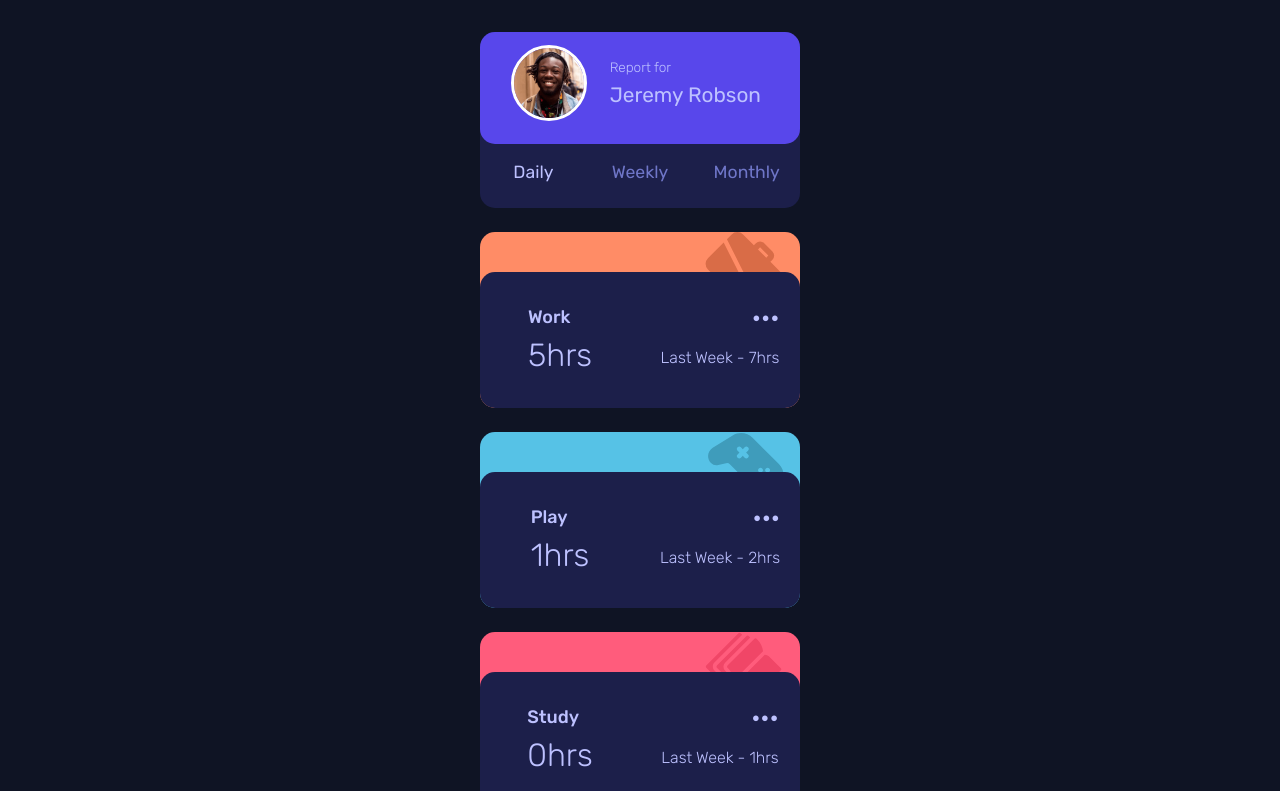
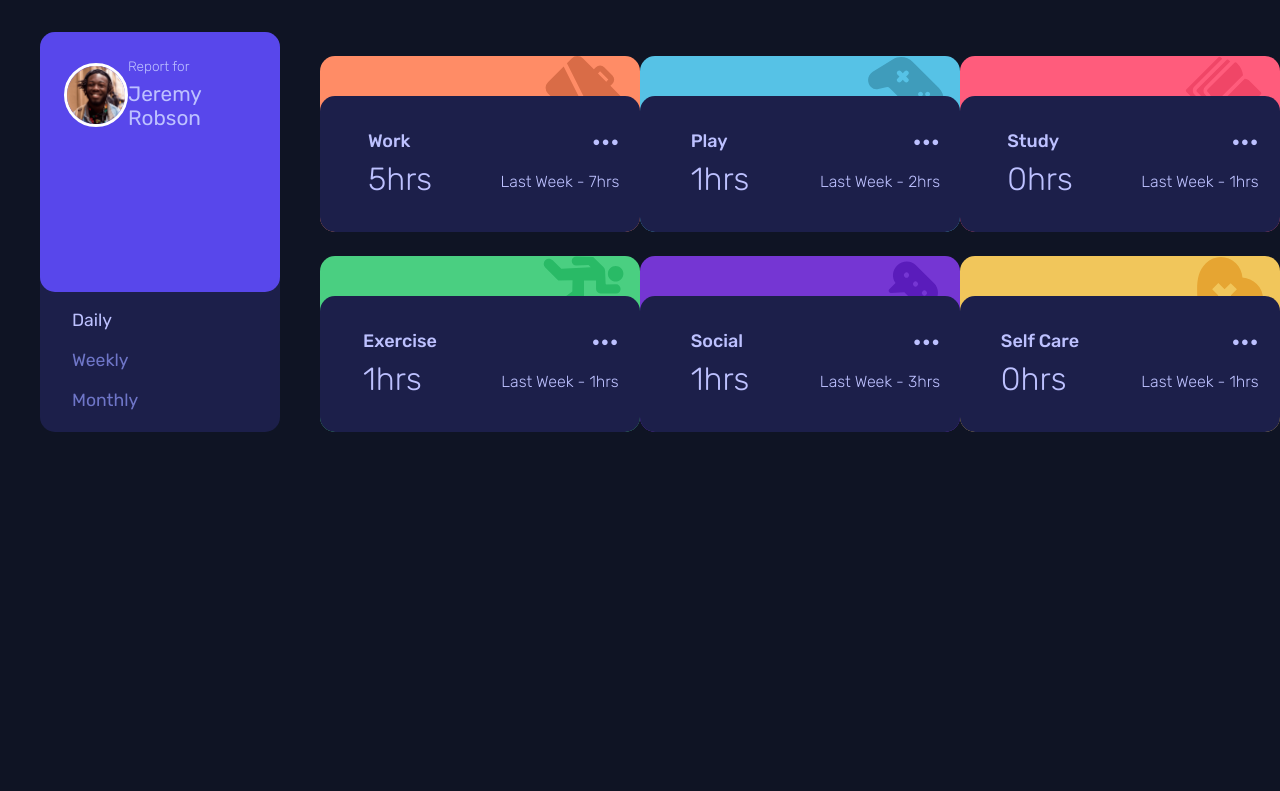
Before and after one commit to the-rabblerouser/Time-tracking-dashboard, a Next.js app: page / in a window 1280 px wide. Shown: the top 791 px of the page. Built offline with nearby package versions, Linux system fonts and the light colour scheme.

Commit message:
container grid set up for user and stats

```diff
--- a/lib/styled-components/UserProfile.styled.js
+++ b/lib/styled-components/UserProfile.styled.js
@@ -5,6 +5,11 @@ export const UserContainer = styled.div`
 	height: 11rem;
 	width: 20rem;
 	border-radius: 15px;
+
+	@media (min-width: 500px) {
+		height: 100%;
+		width: 15rem;
+	}
 `;
 
 export const UserProfile = styled.div`
@@ -12,6 +17,11 @@ export const UserProfile = styled.div`
 	height: 7rem;
 	width: 20rem;
 	border-radius: 15px;
+
+	@media (min-width: 500px) {
+		height: 65%;
+		width: 15rem;
+	}
 `;
 
 export const ProfileContainer = styled.div`
@@ -50,6 +60,15 @@ export const DateContainer = styled.div`
 	grid-template-columns: 1fr 1fr 1fr;
 	width: 20rem;
 	height: 3.5rem;
+
+	@media (min-width: 500px) {
+		display: grid;
+		grid-template-columns: 1fr;
+		grid-template-rows: 1fr 1fr 1fr;
+		margin-top: 0.5rem;
+		height: 30%;
+		width: 100%;
+	}
 `;
 
 export const DateButton = styled.button`
@@ -62,4 +81,9 @@ export const DateButton = styled.button`
 		selected === button ? 'hsl(236, 100%, 87%)' : 'hsl(235, 45%, 61%)'};
 	width: 100%;
 	height: 100%;
+
+	@media (min-width: 500px) {
+		text-align: left;
+		padding-left: 2rem;
+	}
 `;
--- a/pages/index.js
+++ b/pages/index.js
@@ -19,6 +19,24 @@ const Container = styled.div`
 	display: grid;
 	place-items: center;
 	margin-top: 2rem;
+
+	@media (min-width: 500px) {
+		display: grid;
+		place-items: center;
+		grid-template-columns: 1fr 3fr;
+		width: 100%;
+	}
+`;
+
+const AllStatsContainer = styled.div`
+	@media (min-width: 500px) {
+		display: grid;
+		grid-template-columns: 1fr 1fr 1fr;
+		grid-template-rows: 1fr 1fr;
+
+		width: 100%;
+		height: 100%;
+	}
 `;
 
 export default function Home() {
@@ -29,6 +47,7 @@ export default function Home() {
 		<>
 			<Container>
 				<User selected={selected} setSelected={setSelected} buttons={buttons} />
+				<AllStatsContainer>
 					<Stat
 						selected={selected}
 						data={data[0]}
@@ -65,6 +84,7 @@ export default function Home() {
 						svg={SelfCareSVG()}
 						color={'hsl(43, 84%, 65%)'}
 					/>
+				</AllStatsContainer>
 			</Container>
 		</>
 	);
```
Lines whose indentation alone changed are shown as unchanged.
